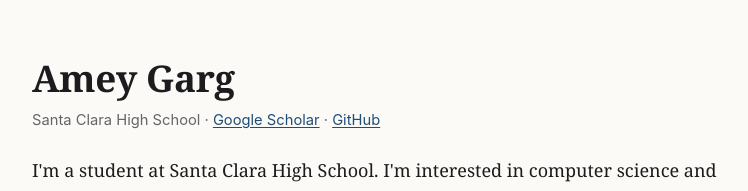
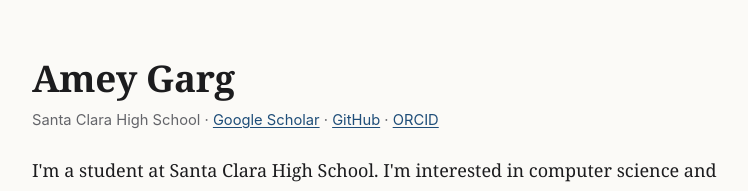
Before and after one commit to ames943/ames943.github.io, a plain HTML site: page index.html in a window 1280 px wide. Shown: the top 191 px of the page, without its empty margins (264-1012 px from the left). Drawn offline with Linux system fonts and the light colour scheme.

Commit message:
Add ORCID link to homepage

```diff
--- a/index.html
+++ b/index.html
@@ -12,7 +12,7 @@
 
 <header class="intro">
   <h1>Amey Garg</h1>
-  <p class="meta">Santa Clara High School &middot; <a href="https://scholar.google.com/citations?user=0BS0OhEAAAAJ&amp;hl=en">Google Scholar</a> &middot; <a href="https://github.com/ames943">GitHub</a></p>
+  <p class="meta">Santa Clara High School &middot; <a href="https://scholar.google.com/citations?user=0BS0OhEAAAAJ&amp;hl=en">Google Scholar</a> &middot; <a href="https://github.com/ames943">GitHub</a> &middot; <a href="https://orcid.org/0009-0006-9092-4048">ORCID</a></p>
   <p>I'm a student at Santa Clara High School. I'm interested in computer science and use it in my research in biology and economics.</p>
   <p>My main project is in computational biology. Studies of gut bacteria and cancer immunotherapy often pool public datasets from several studies to get more patients. I ran four of these datasets through one pipeline and found that which study a patient came from explained far more of the variation than whether the patient responded to treatment. A short version of the paper was accepted to an IEEE BIBM 2026 workshop, and I released the tool I built for it, batch_detector, as open-source Python.</p>
   <p>I also work on economic history with Thomas J. Sargent (NYU) and George J. Hall (Brandeis), using 1840s bond prices to study what happened to cities when their states defaulted.</p>
```
